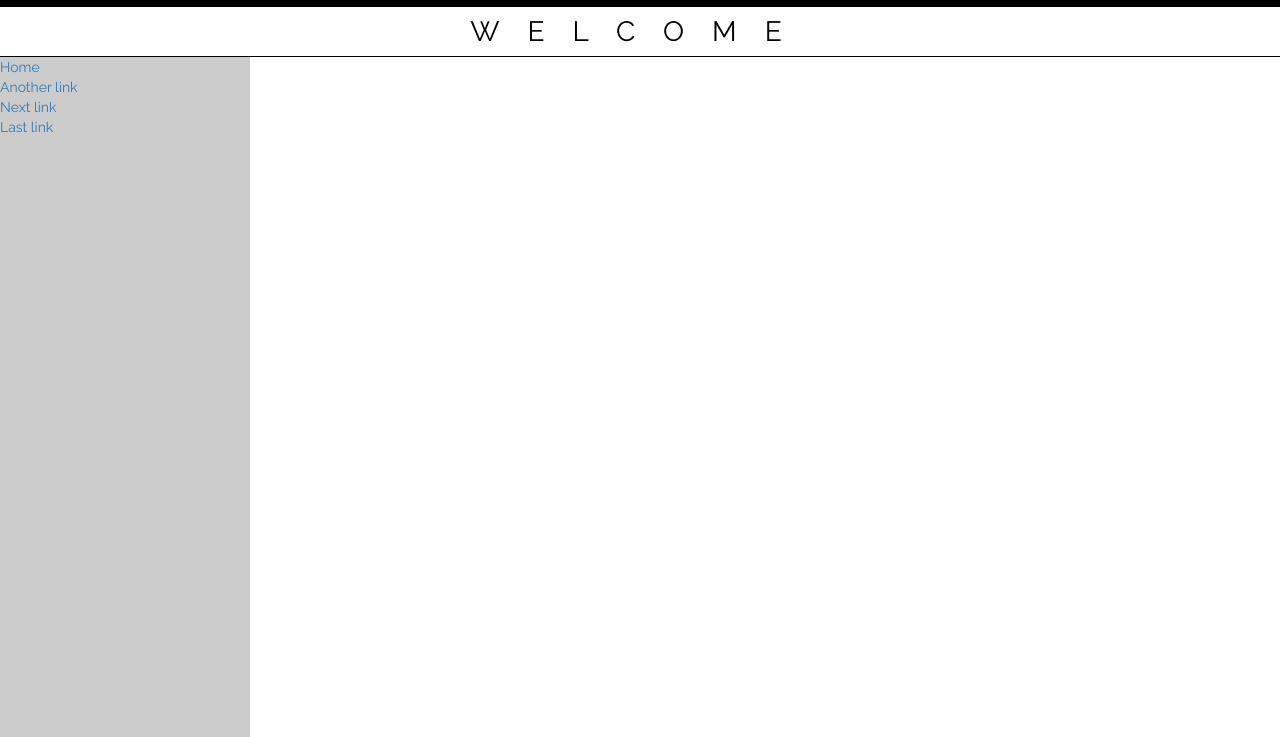
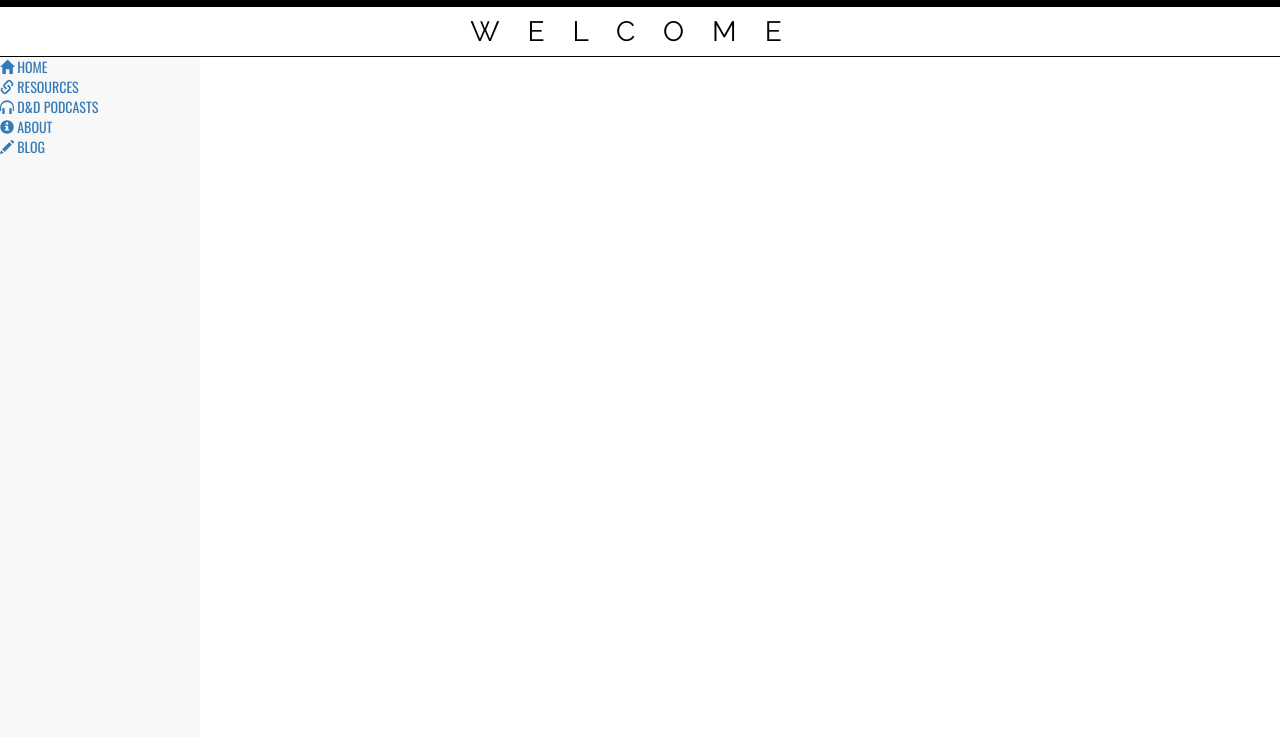
Before and after one commit to dice-101/dice-101.github.io, a plain HTML site: page index.html in a window 1280 px wide. Shown: the part 63-800 px from the top of the page. Drawn offline with nearby package versions, Linux system fonts and the light colour scheme.

Commit message:
added font to side bar + glyphicons

```diff
--- a/index.html
+++ b/index.html
@@ -10,7 +10,7 @@
     <script src="https://ajax.googleapis.com/ajax/libs/jquery/3.3.1/jquery.min.js"></script>
     <script src="https://maxcdn.bootstrapcdn.com/bootstrap/3.3.7/js/bootstrap.min.js"></script>
     <link href="https://fonts.googleapis.com/css?family=Raleway" rel="stylesheet">
-
+    <link href="https://fonts.googleapis.com/css?family=Oswald" rel="stylesheet">
     <link rel="stylesheet" type="text/css" href="/stylesheet.css" />
     <!-- for local development -->
     <link rel="stylesheet" type="text/css" href="stylesheet.css" />
@@ -35,10 +35,11 @@
 <div id="wrapper">
     <div id="sidebar-wrapper">
         <ul class="sidebar-nav">
-            <li class="sidebar-brand"><a href="#">Home</a></li>
-            <li><a href="#">Another link</a></li>
-            <li><a href="#">Next link</a></li>
-            <li><a href="#">Last link</a></li>
+            <li id="sidebar-btn"><a href="#"><span class="glyphicon glyphicon-home"></span> HOME</a></li>
+            <li id="sidebar-btn"><a href="#"><span class="glyphicon glyphicon-link"></span> RESOURCES</a></li>
+            <li id="sidebar-btn"><a href="#"><span class="glyphicon glyphicon-headphones"></span> D&D PODCASTS</a></li>
+            <li id="sidebar-btn"><a href="#"><span class="glyphicon glyphicon-info-sign"></span> ABOUT</a></li>
+            <li id="sidebar-btn"><a href="#"><span class="glyphicon glyphicon-pencil"></span> BLOG</a></li>
         </ul>
     </div>
 </div>
--- a/stylesheet.css
+++ b/stylesheet.css
@@ -14,18 +14,17 @@
     color:white;
 }
 
-
+/*
 body{
     font-family: 'Raleway', sans-serif;
-}
+} */
 
 div.wbar{
     height:50px;
     width:100vw;
     text-align: center;
     border-bottom:black solid 1px;
-
-
+    font-family: 'Raleway', sans-serif;
 }
 
 .wbar-text {
@@ -40,15 +39,15 @@ div.wbar{
 }
 
 #wrapper {
-    padding-left: 250px;
+    padding-left: 200px;
     transition: all 0.4s ease 0s;
   }
 
-  #sidebar-wrapper {
-    margin-left: -250px;
-    left: 250px;
-    width: 250px;
-    background: #CCCCCC;
+#sidebar-wrapper {
+    margin-left: -200px;
+    left: 200px;
+    width: 200px;
+    background: rgb(248, 248, 248);
     position: fixed;
     height: 100%;
     overflow-y: auto;
@@ -56,20 +55,20 @@ div.wbar{
     transition: all 0.4s ease 0s;
   }
 
-  #page-content-wrapper {
+#page-content-wrapper {
     width: 100%;
   }
 
-  .sidebar-nav {
+.sidebar-nav {
     position: absolute;
     top: 0;
-    width: 250px;
+    width: 200px;
     list-style: none;
     margin: 0;
     padding: 0;
   }
 
-  @media (max-width:767px) {
+@media (max-width:767px) {
     #wrapper {
       padding-left: 0;
     }
@@ -78,11 +77,16 @@ div.wbar{
     }
     #wrapper.active {
       position: relative;
-      left: 250px;
+      left: 200px;
     }
     #wrapper.active #sidebar-wrapper {
-      left: 250px;
-      width: 250px;
+      left: 200px;
+      width: 200px;
       transition: all 0.4s ease 0s;
     }
   }
+
+#sidebar-btn{
+    font-family: 'Oswald', sans-serif;
+    color: black;
+}
```
